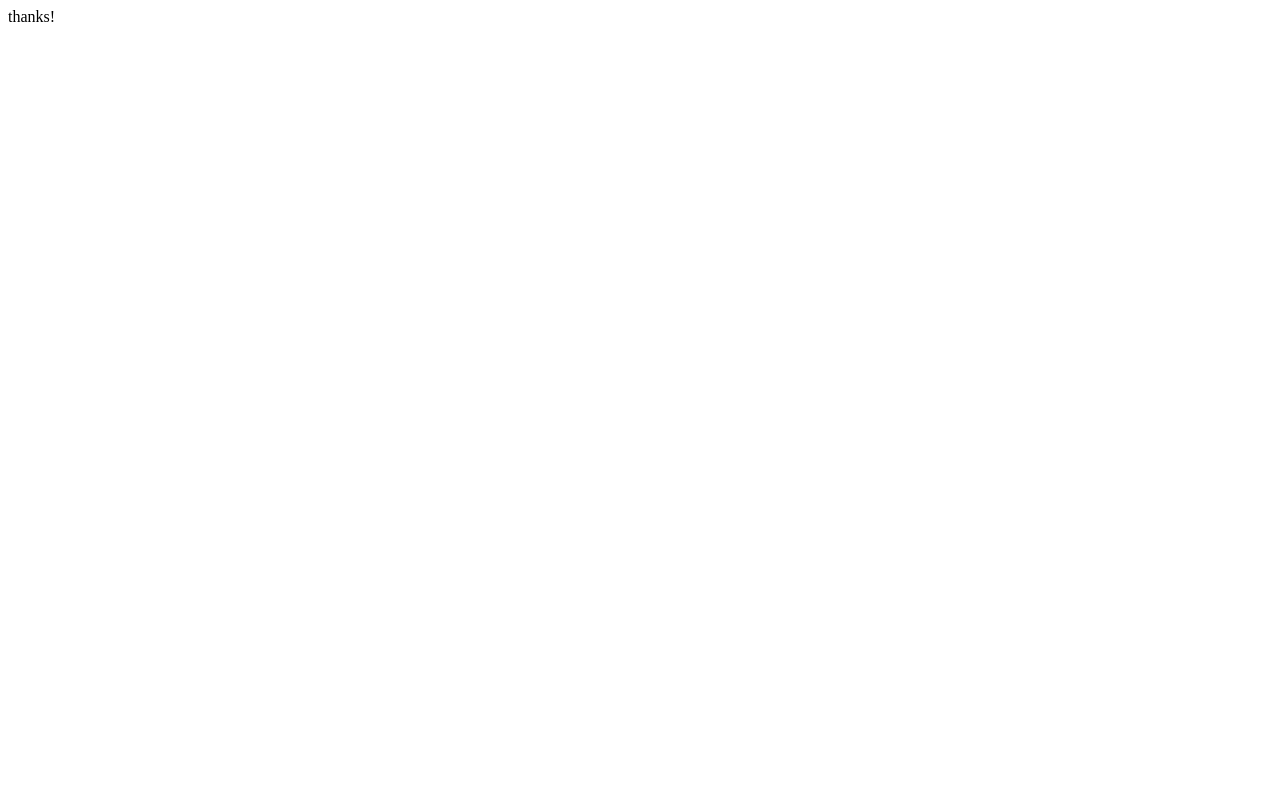
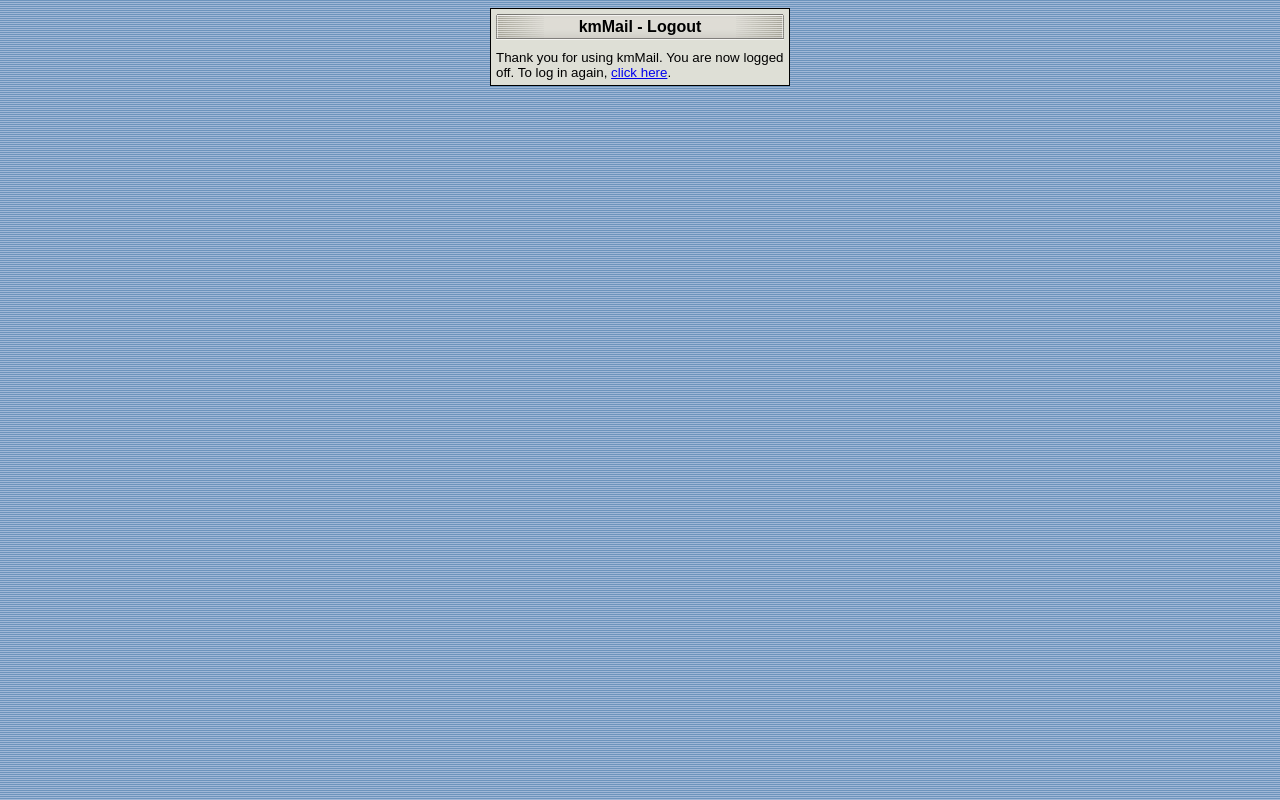
Before and after one commit to rfinnie/historical-kmmail, a PHP site: page /logout.php in a window 1280 px wide. Before the commit the page is almost empty. Run offline with PHP 8.4, Linux system fonts and the light colour scheme.

Commit message:
Formatted source a little better. Added GUI to logout.php.

```diff
--- a/kmmail/folders.php
+++ b/kmmail/folders.php
@@ -1,5 +1,5 @@
 <?
-// @(#) $Id: km_message_show.inc,v 2.2 2001/02/07 19:32:56 ryan Exp $
+// @(#) $Id: folders.php,v 1.1 2001/03/03 07:38:28 ryan Exp $
 if(!$kmauth) {
   exit;
 }
--- a/kmmail/login.php
+++ b/kmmail/login.php
@@ -1,5 +1,5 @@
 <?
-// @(#) $Id: km_message_show.inc,v 2.2 2001/02/07 19:32:56 ryan Exp $
+// @(#) $Id: login.php,v 1.1 2001/03/03 07:38:28 ryan Exp $
 if($username) {
   include_once('include/imap.inc');
   $imap = new km_imap($username, $password, "INBOX");
@@ -39,7 +39,7 @@
         </tr>
         <tr>
           <td>
-            <p>Welcome to kmMail!  Please enter your username and password to continue.</p>
+            <p>Welcome to kmMail! Please enter your username and password to continue.</p>
             <table border="0" align="center">
               <form method="post" action="<? echo $PHP_SELF; ?>">
                 <tr>
--- a/kmmail/logout.php
+++ b/kmmail/logout.php
@@ -1,5 +1,41 @@
 <?
-// @(#) $Id: km_message_show.inc,v 2.2 2001/02/07 19:32:56 ryan Exp $
+// @(#) $Id: logout.php,v 1.1 2001/03/03 07:38:28 ryan Exp $
 setcookie('kmauth');
 ?>
-thanks!
+<html>
+<head>
+<title>kmMail - Login</title>
+<meta http-equiv="Content-Type" content="text/html; charset=iso-8859-1">
+<meta http-equiv="Content-Style-Type" content="text/css">
+<link rel="stylesheet" href="css/style.css" type="text/css">
+</head>
+<body bgcolor="#FFFFFF" text="#000000" background="images/bg.gif">
+<table border=0 cellpadding=1 cellspacing=0 bgcolor="#000000" width=300 align="center">
+  <tr>
+    <td>
+      <table border=0 cellpadding=5 cellspacing=0 bgcolor="#DEDFD6" width=298>
+        <tr>
+          <td align="center">
+            <table border=0 cellpadding=0 cellspacing=0 width="100%" background="images/titlebg.gif">
+              <tr>
+                <td align="left"><img src="images/titleleft.gif" width="48" height="26" border="0"></td>
+                <td align="center">
+                  <div class="header1">kmMail - Logout</div>
+                </td>
+                <td align="right"><img src="images/titleright.gif" width="48" height="26" border="0"></td>
+              </tr>
+            </table>
+          </td>
+        </tr>
+        <tr>
+          <td>
+            <p>Thank you for using kmMail. You are now logged off. To log in again,
+              <a href="login.php">click here</a>.</p>
+          </td>
+        </tr>
+      </table>
+    </td>
+  </tr>
+</table>
+</body>
+</html>
```
Also changed, not shown: kmmail/mailbox.php (+7 -6 lines), kmmail/message.php (+7 -13 lines). Lines whose indentation alone changed are shown as unchanged.
